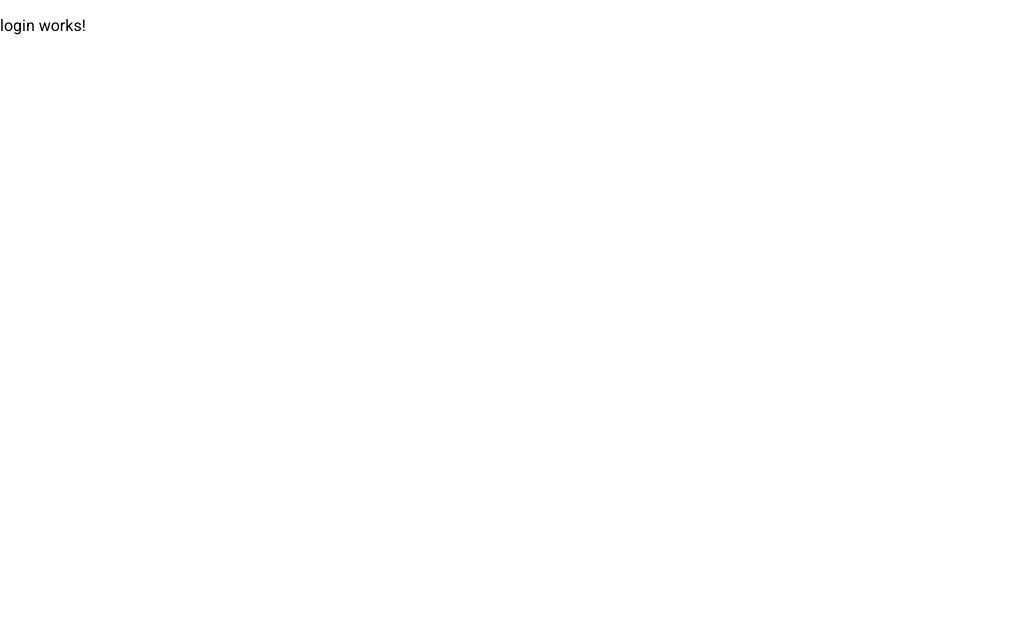
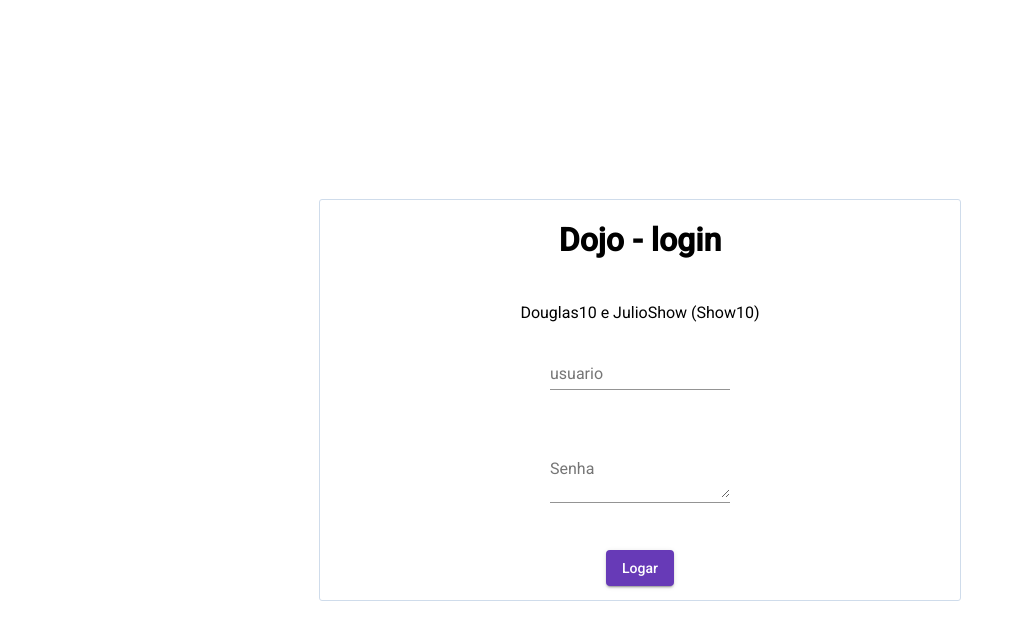
Before and after one commit to juliocnp/dojo-project, an Angular app in the folder dojo-project/: page /login in a window 1280 px wide. Shown: the top 640 px of the page, without its empty margins (0-1023 px from the left). Built offline with nearby package versions, Linux system fonts and the light colour scheme.

Commit message:
Tela de login

```diff
--- a/dojo-project/src/app/app.module.ts
+++ b/dojo-project/src/app/app.module.ts
@@ -9,6 +9,9 @@ import { AppRoutingModule } from './app-routing.module';
 import { HttpClientModule } from '@angular/common/http';
 
 import { LoginComponent } from './login/login.component';
+import { MatInputModule } from '@angular/material/input';
+import { MatFormFieldModule } from '@angular/material/form-field';
+import { MatButtonModule } from '@angular/material/button';
 
 @NgModule({
   declarations: [
@@ -20,6 +23,9 @@ import { LoginComponent } from './login/login.component';
     AppRoutingModule,
     BrowserAnimationsModule,
     HttpClientModule,
+    MatInputModule,
+    MatFormFieldModule,
+    MatButtonModule
   ],
   providers: [LoginService],
   bootstrap: [AppComponent]
--- a/dojo-project/src/app/login/login.component.html
+++ b/dojo-project/src/app/login/login.component.html
@@ -1 +1,22 @@
-<p>login works!</p>
+<div class="content">
+    <div class="card-login">
+        <div class="titulo flex justify-center">
+            <h1 class="align-center">Dojo - login</h1>
+        </div>
+        <div class="nomes flex justify-center">
+            <span class="align-center">Douglas10 e JulioShow (Show10)</span>
+        </div>
+        <form class="example-form login flex justify-center">
+            <mat-form-field class="usuario">
+                <input matInput placeholder="usuario">
+            </mat-form-field>
+
+            <mat-form-field class="senha">
+                <textarea matInput placeholder="Senha"></textarea>
+            </mat-form-field>
+        </form>
+        <div class="botao flex justify-center">
+            <button mat-raised-button color="primary" class="align-center" (click)="logar()">Logar</button>
+        </div>
+    </div>
+</div>
--- a/dojo-project/src/app/login/login.component.scss
+++ b/dojo-project/src/app/login/login.component.scss
@@ -0,0 +1,51 @@
+.content {
+    display: flex;
+    height: 100vh;
+    width: 100vw;
+    justify-content: center;
+    .flex {
+        display: flex;
+    }
+    .align-center {
+        align-self: center;
+    }
+    .justify-center {
+        justify-content: center;
+    }
+    .card-login {
+        height: 50%;
+        width: 50%;
+        align-self: center;
+        border: 1px solid #CFDCEB;
+        border-radius: 3px;
+        display: grid;
+        grid-template-rows: 1fr 1fr 3fr 1fr;
+        grid-template-columns: 100%;
+        grid-template-areas: "titulo"
+                             "nomes"
+                             "login"
+                             "botao";
+        .titulo {
+            grid-area: titulo;
+        }
+        .nomes {
+            grid-area: nomes;
+        }
+        .login {
+            grid-area: login;
+            display: grid;
+            grid-template-rows: 1fr 1fr;
+            grid-template-areas: "usuario"
+                                 "senha";
+            .usuario {
+                grid-area: usuario;
+            }
+            .senha {
+                grid-area: senha;
+            }
+        }
+        .botao {
+            grid-area: botao;
+        }
+    }
+}
--- a/dojo-project/src/app/login/login.component.ts
+++ b/dojo-project/src/app/login/login.component.ts
@@ -12,4 +12,8 @@ export class LoginComponent implements OnInit {
   ngOnInit() {
   }
 
+  logar() {
+
+  }
+
 }
```
